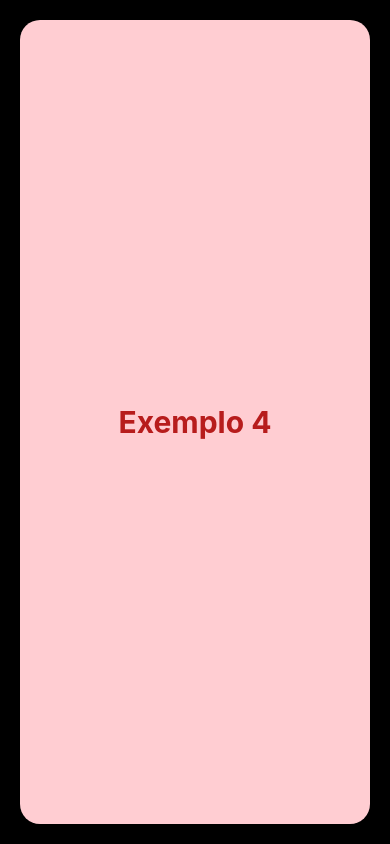
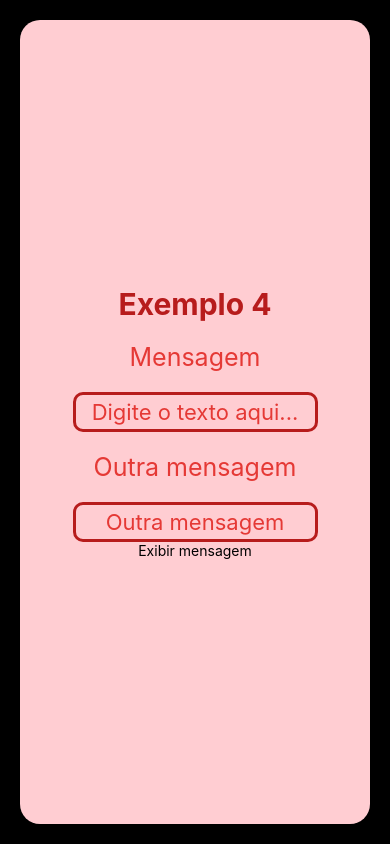
Before and after one commit to RikichiMN/aula_23_02_24, a React Native app: screen / in a window 390 px wide. Built offline with nearby package versions, Linux system fonts and the light colour scheme.

Commit message:
aula 22/03

```diff
--- a/src/ex_4/index.js
+++ b/src/ex_4/index.js
@@ -1,10 +1,39 @@
-import {View, Text} from 'react-native'
+import {View, Text, TextInput, Pressable } from 'react-native';
 import styles from './styles'
+import { useState } from 'react';
 
 export default function Exemplo4 () {
+
+    const [mensagem, setMensagem] = useState('Sua mensagem aqui!')
+    const [mens2, setMens2] = useState('Outra mensagem')
+    const [mensTela, setMensTela] = useState('')
     return(
         <View  style={styles.container}>
+
         <Text style={styles.titulo}>Exemplo 4</Text>
+
+        <Text style={styles.txtSaida}>Mensagem</Text>
+
+        <TextInput style={styles.txtEntrada}
+        placeholder='Digite o texto aqui...'
+        onChangeText={(txt) => setMensagem(txt)}
+        />
+
+
+
+        <Text style={styles.txtSaida}>{mens2}</Text>
+        <TextInput
+        style={styles.txtEntrada}
+        placeholder='Outro texto'
+        onChangeText={(entrada) => setMens2(entrada)}
+        value={mens2}
+        />
+        <Pressable onPress={(mens2) => setMensTela(mens2)}>
+            <Text>Exibir mensagem</Text>
+        </Pressable>
+
+
+
         </View>
     );
 }
--- a/src/ex_4/styles.js
+++ b/src/ex_4/styles.js
@@ -14,6 +14,21 @@
         fontWeight: 'bold',
         color: '#b71c1c',
     },
+    txtSaida: {
+        margin: 20,
+        fontSize: 25,
+        color: '#e53935',
+    },
+    txtEntrada: {
+        borderWidth: 3,
+        textAlign: 'center',
+        fontSize: 22,
+        borderColor: '#b71c1c',
+        height: 40,
+        width: '70%',
+        color: '#e53935',
+        borderRadius: 10,
+    }
 });
 
 export default styles;
```
